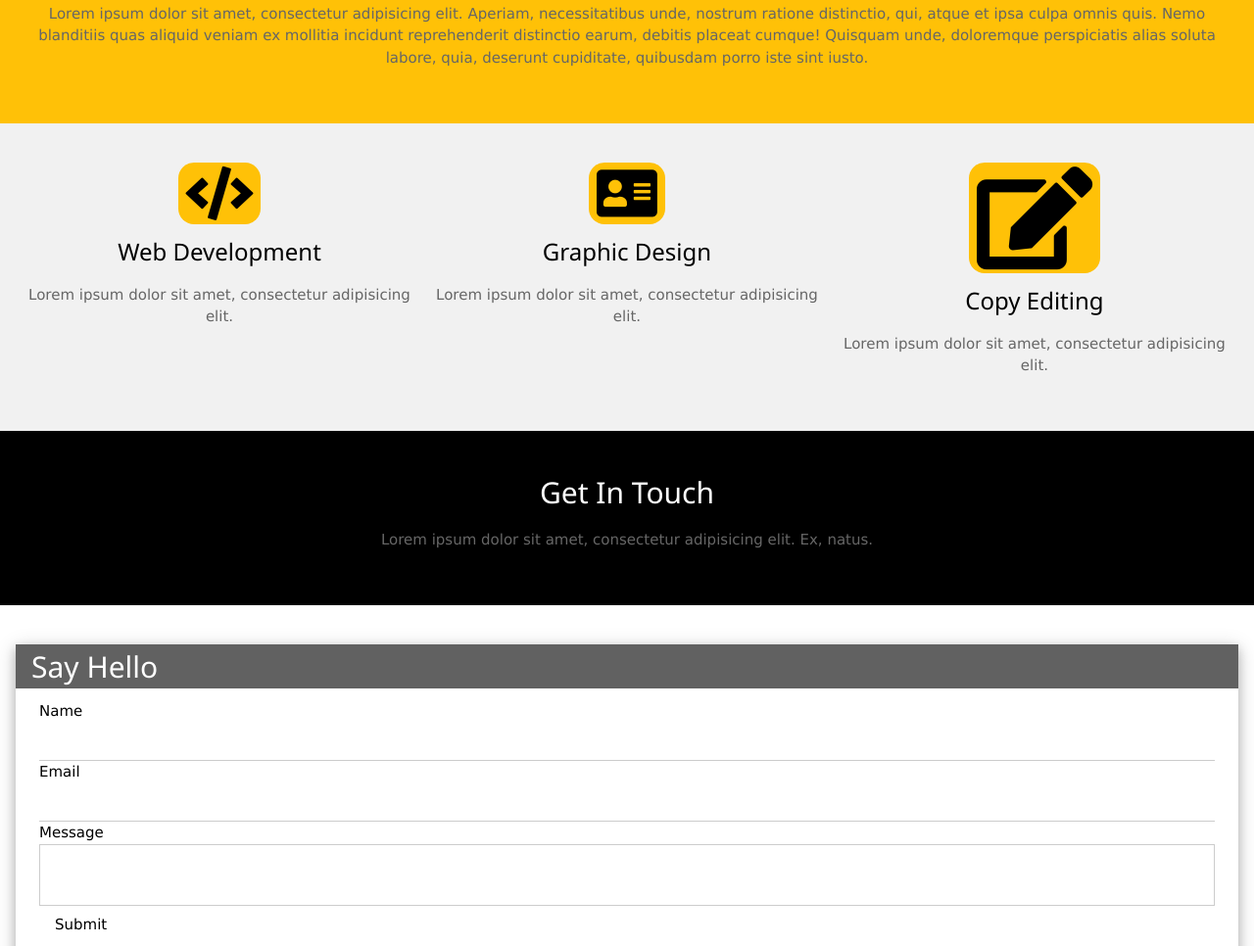
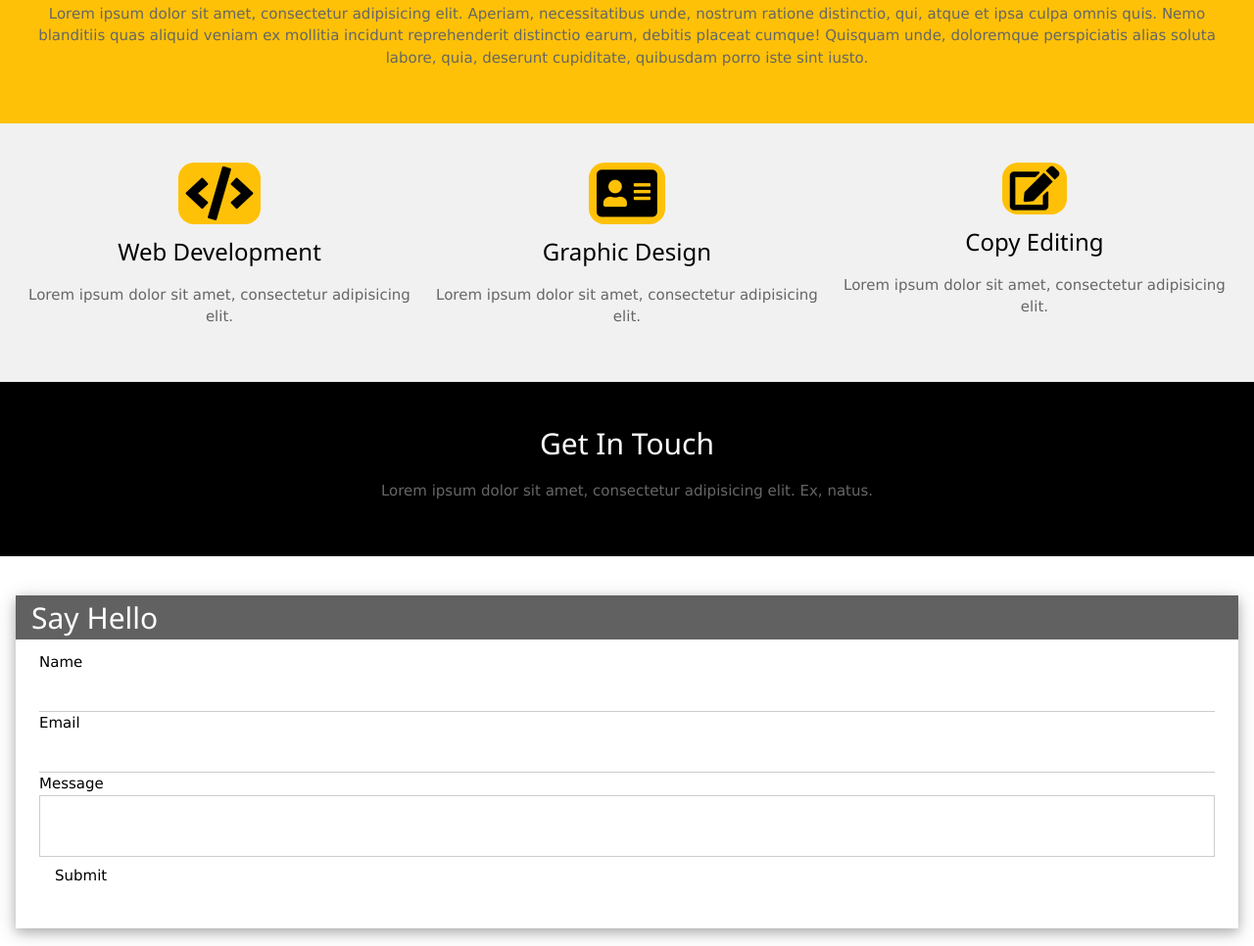
Before and after one commit to borgeee/ReponsiveWebsite, a plain HTML site: page index.html in a window 1280 px wide. Shown: the part 1865-2831 px from the top of the page at 98% size. Drawn offline with nearby package versions, Linux system fonts and the light colour scheme.

Commit message:
Update index.html

```diff
--- a/index.html
+++ b/index.html
@@ -115,7 +115,7 @@
         </di>
 
         <di class="w3-col m4">
-          <i class="fas fa-edit fa-7x w3-amber w3-padding-small w3-round-xlarge"></i>
+          <i class="fas fa-edit fa-3x w3-amber w3-padding-small w3-round-xlarge"></i>
           <h3>Copy Editing</h3>
           <p>Lorem ipsum dolor sit amet, consectetur adipisicing elit.</p>
         </di>
```
